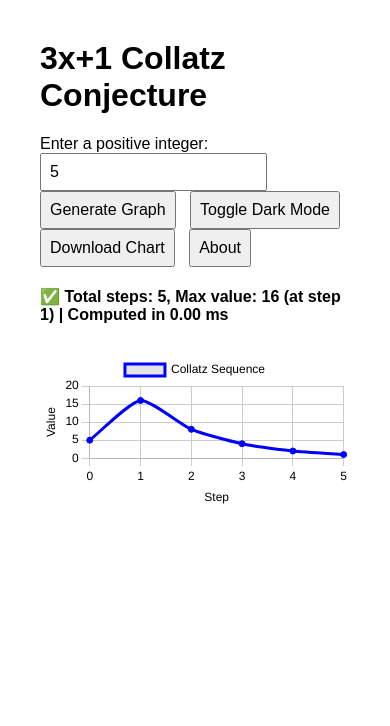
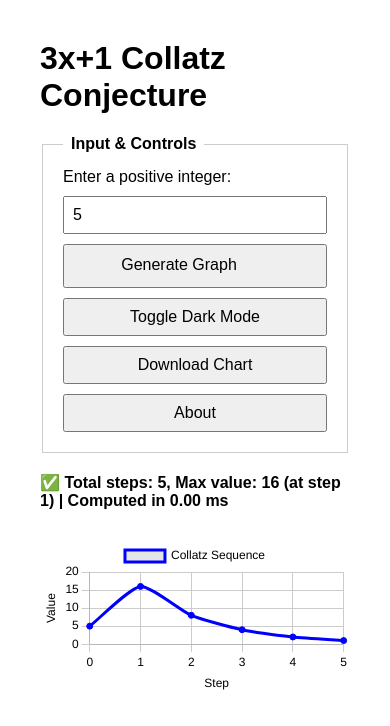
Before and after one commit to Code3rr0r/Collatz, a plain HTML site: page index.html in a window 390 px wide. Both pictures are taken after typing "5" into the empty fields and a click on the button "Generate Graph". Drawn offline with nearby package versions, Linux system fonts and the light colour scheme.

Commit message:
Update index.html

```diff
--- a/index.html
+++ b/index.html
@@ -1,7 +1,8 @@
 <!DOCTYPE html>
 <html lang="en">
 <head>
-  <meta charset="UTF-8">
+  <meta charset="UTF-8" />
+  <meta name="viewport" content="width=device-width, initial-scale=1.0" />
   <title>3x+1 Collatz Conjecture Graph</title>
   <script src="https://cdn.jsdelivr.net/npm/chart.js"></script>
   <style>
@@ -11,10 +12,43 @@
       transition: background-color 0.3s, color 0.3s;
     }
 
+    fieldset {
+      border: 1px solid #ccc;
+      padding: 15px 20px 20px 20px;
+      max-width: 800px;
+    }
+
+    legend {
+      font-weight: bold;
+      padding: 0 8px;
+    }
+
     input, button {
       padding: 8px;
       font-size: 16px;
       margin-right: 10px;
+      margin-top: 10px;
+    }
+
+    button {
+      cursor: pointer;
+    }
+
+    #spinner {
+      display: inline-block;
+      width: 18px;
+      height: 18px;
+      border: 3px solid rgba(0, 0, 255, 0.2);
+      border-top-color: blue;
+      border-radius: 50%;
+      animation: spin 1s linear infinite;
+      vertical-align: middle;
+      margin-left: 8px;
+      visibility: hidden;
+    }
+
+    @keyframes spin {
+      to { transform: rotate(360deg); }
     }
 
     #chartContainer {
@@ -27,6 +61,7 @@
     #sequenceInfo {
       margin-top: 20px;
       font-weight: bold;
+      max-width: 800px;
     }
 
     body.dark {
@@ -69,13 +104,29 @@
     #aboutSection ul {
       padding-left: 20px;
     }
+
+    /* Responsive Buttons */
+    @media (max-width: 600px) {
+      input, button {
+        display: block;
+        margin-right: 0;
+        width: 100%;
+        box-sizing: border-box;
+      }
+
+      button {
+        margin-top: 10px;
+      }
+    }
   </style>
 </head>
 <body>
 
   <h1>3x+1 Collatz Conjecture</h1>
 
-  <label for="numberInput">Enter a positive integer:</label><br>
+  <fieldset>
+    <legend>Input & Controls</legend>
+    <label for="numberInput">Enter a positive integer:</label><br />
     <input
       type="number"
       id="numberInput"
@@ -83,11 +134,15 @@
       placeholder="e.g. 27"
       aria-label="Positive integer input"
       onkeypress="if(event.key === 'Enter') runCollatz()"
-  >
-  <button id="generateBtn" onclick="runCollatz()">Generate Graph</button>
+    />
+    <button id="generateBtn" onclick="runCollatz()" aria-live="polite" aria-busy="false">
+      Generate Graph
+      <span id="spinner" aria-hidden="true"></span>
+    </button>
     <button onclick="toggleDarkMode()">Toggle Dark Mode</button>
     <button onclick="downloadChart()">Download Chart</button>
     <button onclick="toggleAbout()">About</button>
+  </fieldset>
 
   <div id="sequenceInfo" aria-live="polite"></div>
 
@@ -126,7 +181,16 @@
     let chart;
 
     window.onload = () => {
-      document.getElementById('numberInput').focus();
+      const input = document.getElementById('numberInput');
+      input.focus();
+
+      // Check for ?n= in URL and auto-run if valid
+      const params = new URLSearchParams(window.location.search);
+      const n = params.get('n');
+      if (n && /^\d+$/.test(n) && parseInt(n) > 0) {
+        input.value = n;
+        runCollatz();
+      }
     };
 
     function getChartColors() {
@@ -139,12 +203,21 @@
       };
     }
 
+    function setLoading(loading) {
+      const btn = document.getElementById('generateBtn');
+      const spinner = document.getElementById('spinner');
+      btn.disabled = loading;
+      btn.setAttribute('aria-busy', loading);
+      spinner.style.visibility = loading ? 'visible' : 'hidden';
+      btn.firstChild.textContent = loading ? 'Generating...' : 'Generate Graph';
+    }
+
     function runCollatz() {
       const input = document.getElementById('numberInput');
-      const generateBtn = document.getElementById('generateBtn');
       const sequenceInfo = document.getElementById('sequenceInfo');
       let n = parseInt(input.value);
       sequenceInfo.className = '';
+      sequenceInfo.textContent = '';
 
       if (isNaN(n) || n < 1) {
         sequenceInfo.textContent = "❌ Please enter a valid positive integer.";
@@ -153,14 +226,12 @@
       }
 
       if (n > 1000000) {
-        sequenceInfo.textContent = "⚠️ That number is quite large and may cause performance issues.";
-        sequenceInfo.classList.add('error');
+        if (!confirm("⚠️ That number is quite large and may cause performance issues. Do you want to proceed?")) {
           return;
         }
+      }
 
-      generateBtn.disabled = true;
-      generateBtn.textContent = "Generating...";
-      sequenceInfo.textContent = "";
+      setLoading(true);
 
       setTimeout(() => {
         const start = performance.now();
@@ -245,8 +316,7 @@
         sequenceInfo.textContent = `✅ Total steps: ${sequence.length - 1}, Max value: ${max} (at step ${maxIndex}) | Computed in ${duration} ms`;
         sequenceInfo.classList.add('success');
 
-        generateBtn.disabled = false;
-        generateBtn.textContent = "Generate Graph";
+        setLoading(false);
 
         document.getElementById('chartContainer').scrollIntoView({ behavior: 'smooth' });
       }, 100);
```
Lines whose indentation alone changed are shown as unchanged.
